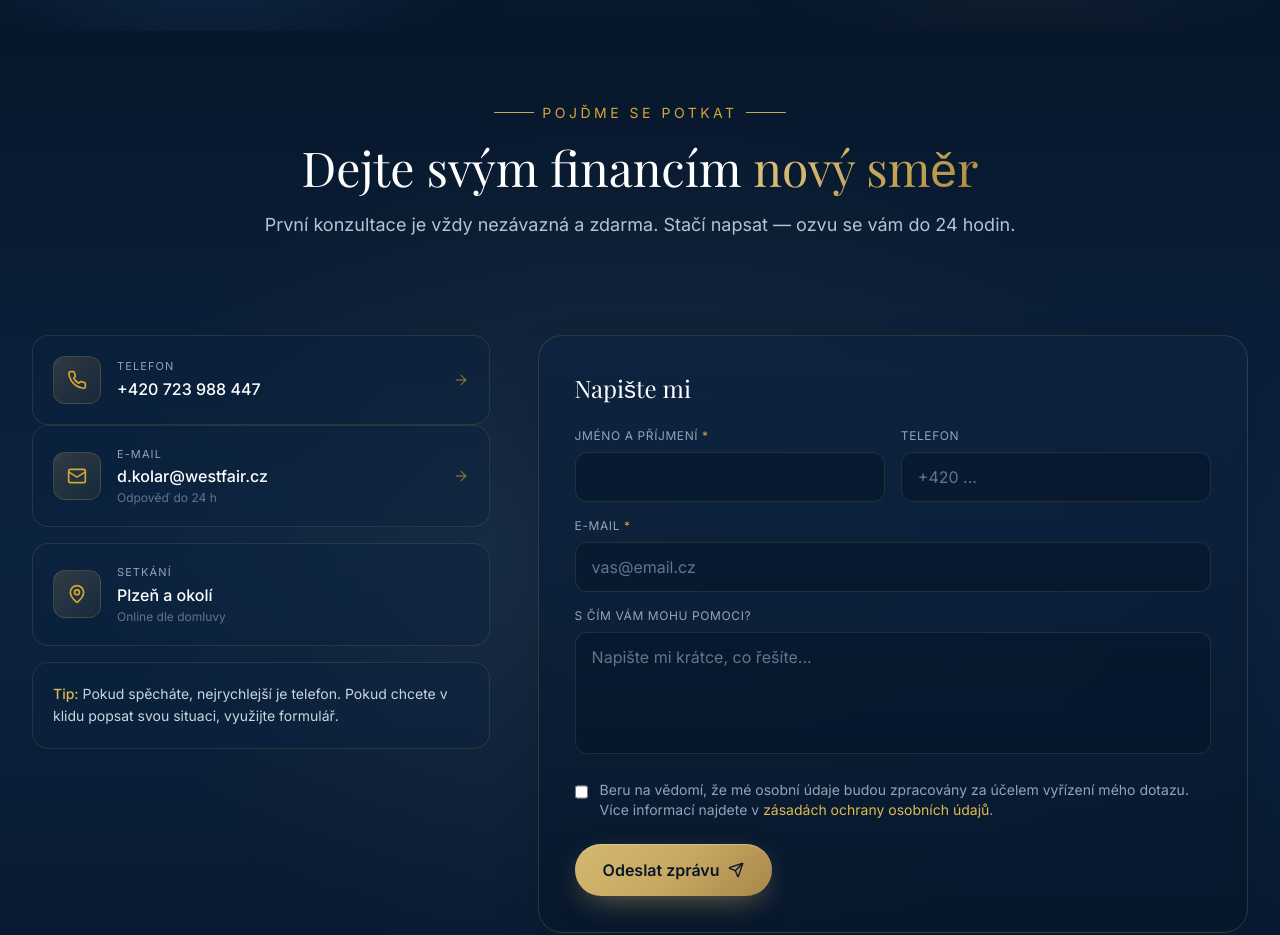
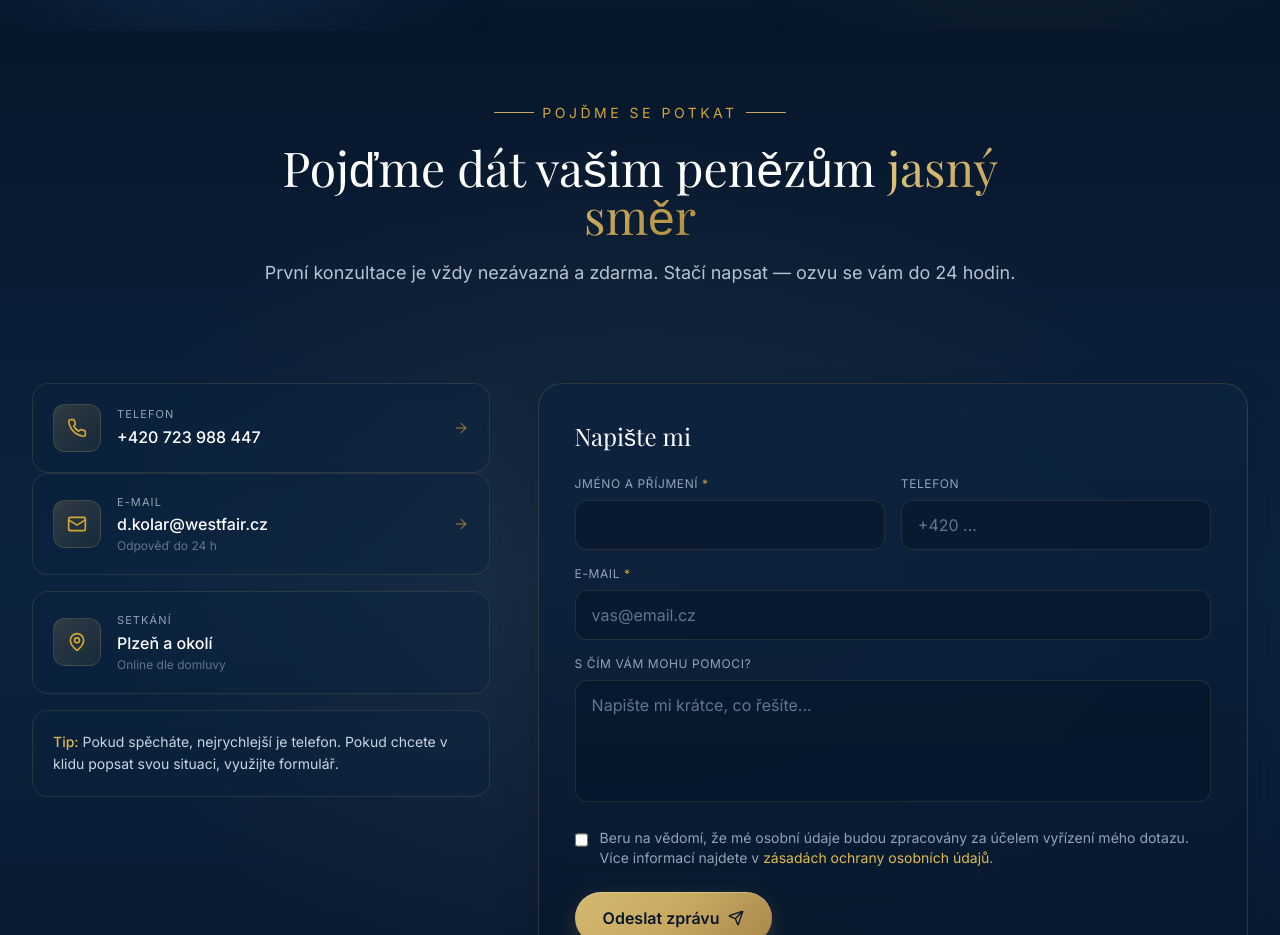
Before and after one commit to DannyKoll/daniel-kolar-web, a Next.js app: page / in a window 1280 px wide. Shown: the part 3540-4475 px from the top of the page. Built offline with nearby package versions, Linux system fonts and the light colour scheme.

Commit message:
Update CTA.jsx

```diff
--- a/components/CTA.jsx
+++ b/components/CTA.jsx
@@ -67,7 +67,7 @@ export default function CTA() {
           </div>
 
           <h2 className="font-display text-3xl sm:text-4xl lg:text-5xl text-white leading-tight">
-            Dejte svým financím <span className="gold-text">nový směr</span>
+            Pojďme dát vašim penězům <span className="gold-text">jasný směr</span>
           </h2>
 
           <p className="mt-5 text-base sm:text-lg text-slate-300/90">
```
